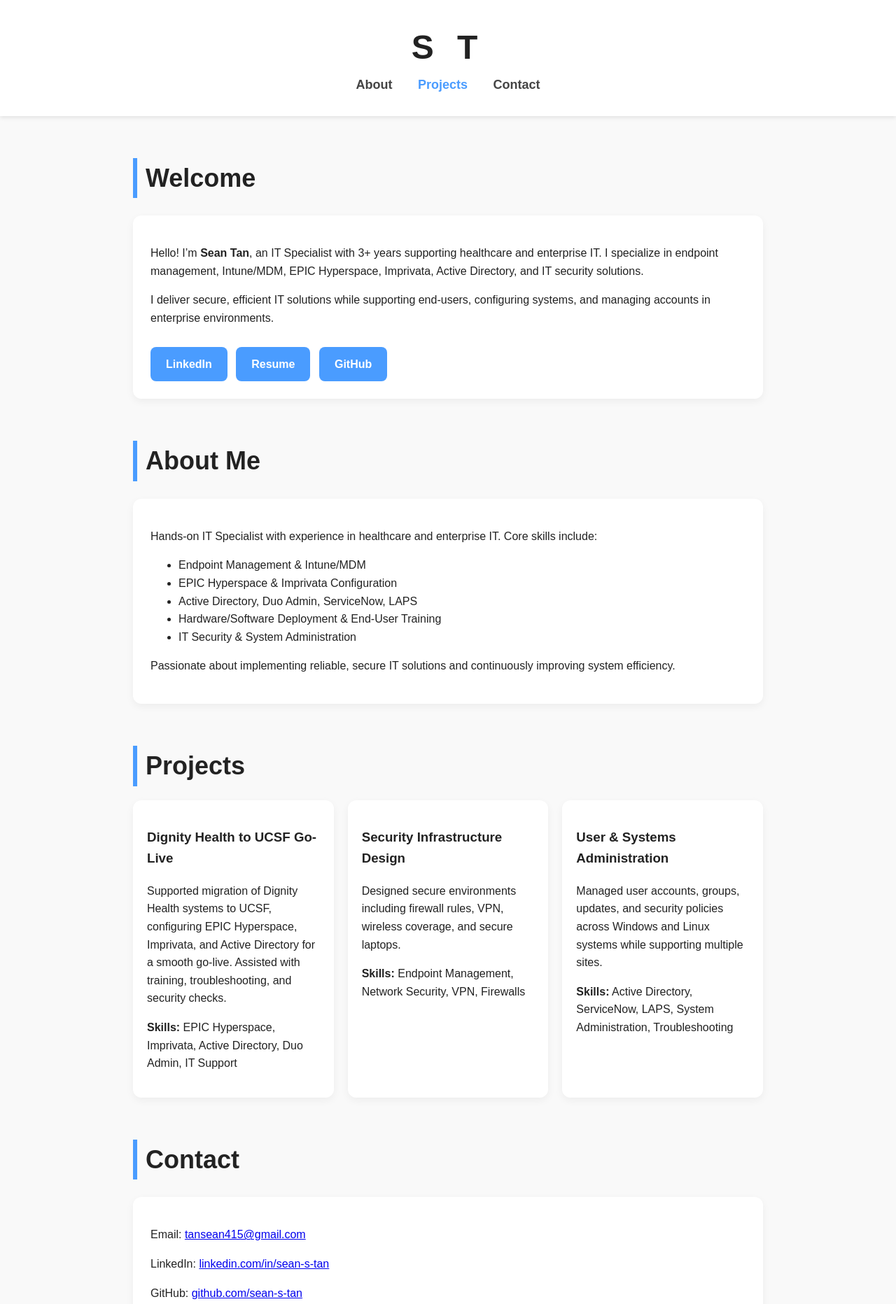
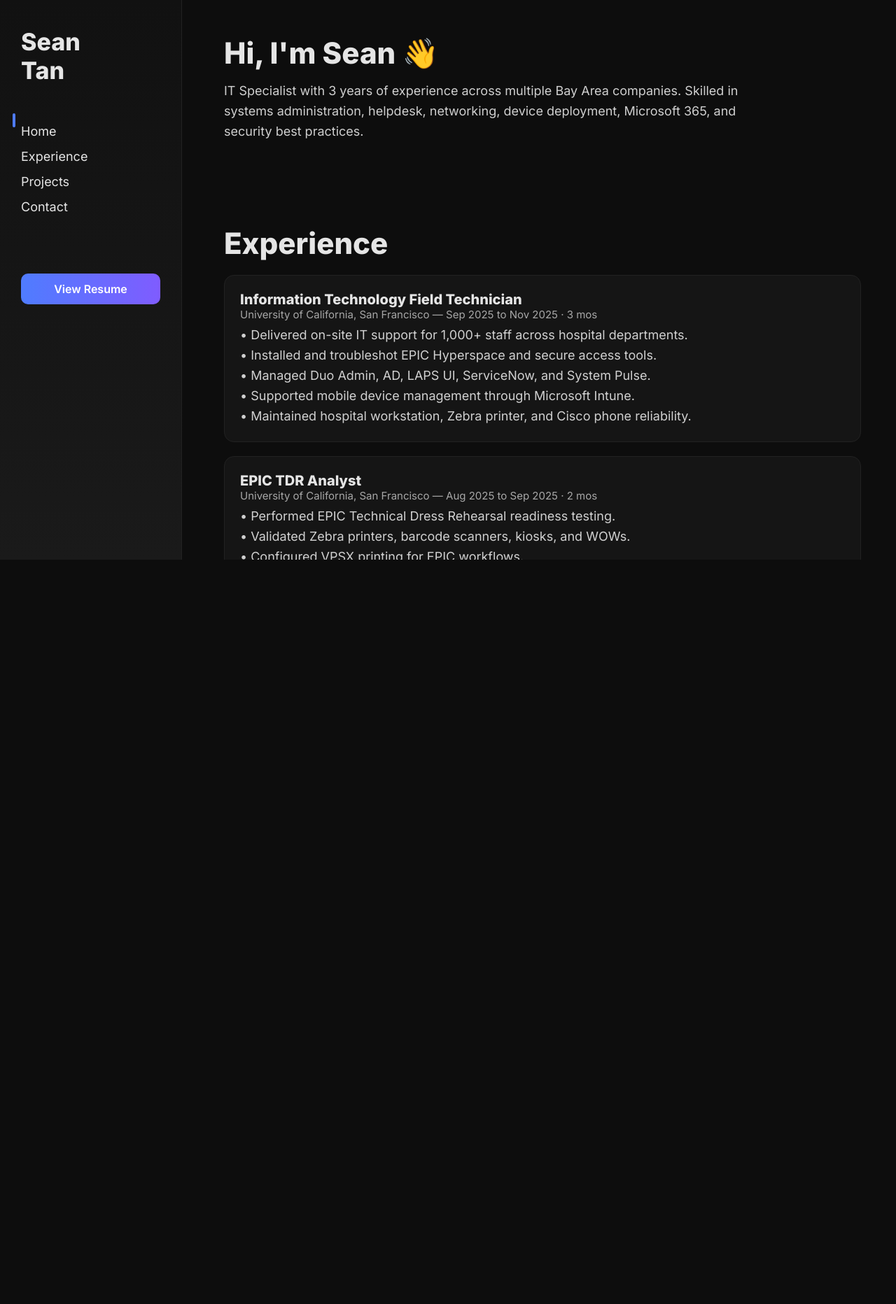
Before and after one commit to sean-s-tan/sean-s-tan.github.io, a plain HTML site: page index.html in a window 1280 px wide. Shown: the top 1864 px of the page at 70% size. After the commit the page ends 800 px from the top, so only its background shows below. Drawn offline with Linux system fonts and the light colour scheme.

Commit message:
Update index.html

```diff
--- a/index.html
+++ b/index.html
@@ -1,236 +1,351 @@
 <!DOCTYPE html>
 <html lang="en">
 <head>
-<meta charset="UTF-8">
-<meta name="viewport" content="width=device-width, initial-scale=1.0">
+  <meta charset="UTF-8" />
+  <meta name="viewport" content="width=device-width, initial-scale=1.0" />
   <title>Sean Tan | Portfolio</title>
+  <link href="https://fonts.googleapis.com/css2?family=Inter:wght@300;400;600;800&display=swap" rel="stylesheet">
+
   <style>
-/* --- Reset & Base --- */
+    :root {
+      --bg: #0d0d0d;
+      --text: #e5e5e5;
+      --card: #151515;
+      --accent: #4f7cff;
+      --accent2: #7f5cff;
+    }
+
+    * { margin: 0; padding: 0; box-sizing: border-box; font-family: "Inter", sans-serif; }
+
     body {
-    margin: 0;
-    font-family: Arial, sans-serif;
-    background: #f9f9f9;
-    color: #222;
-    line-height: 1.6;
+      background: var(--bg);
+      color: var(--text);
+      display: flex;
+      height: 100vh;
+      overflow: hidden;
+    }
+
+    /* Sidebar */
+    .sidebar {
+      width: 260px;
+      background: linear-gradient(180deg, #111 0%, #1a1a1a 100%);
+      padding: 40px 30px;
+      display: flex;
+      flex-direction: column;
+      gap: 40px;
+      border-right: 1px solid #222;
+      animation: slideIn 0.7s ease;
+      position: fixed;
+      height: 100%;
+      left: 0; top: 0;
+      overflow-y: auto;
+    }
+
+    @keyframes slideIn {
+      from { transform: translateX(-60px); opacity: 0; }
+      to { transform: translateX(0); opacity: 1; }
+    }
+
+    .name { font-size: 34px; font-weight: 800; line-height: 1.2; }
+
+    nav a {
+      display: block; margin: 15px 0;
+      text-decoration: none; color: var(--text);
+      font-size: 18px; transition: 0.25s;
+    }
+
+    nav a:hover {
+      color: var(--accent);
+      transform: translateX(6px);
+      text-shadow: 0 0 8px var(--accent);
+    }
+
+    .resume-btn {
+      margin-top: 30px;
+      padding: 12px 18px;
+      background: linear-gradient(90deg, var(--accent), var(--accent2));
+      color: white; border-radius: 10px;
+      text-decoration: none; font-weight: 600;
+      text-align: center; transition: 0.3s;
+    }
+
+    .resume-btn:hover { transform: scale(1.06); box-shadow: 0 0 18px var(--accent2); }
+
+    /* Main content */
+    .content {
+      flex: 1;
+      overflow-y: auto;
+      padding: 50px;
+      padding-left: 320px;
       scroll-behavior: smooth;
     }
 
-/* --- Header & Navigation --- */
-header {
-    padding: 30px;
-    text-align: center;
-    background: #ffffff;
-    box-shadow: 0 2px 6px rgba(0,0,0,0.1);
-    position: sticky;
-    top: 0;
-    z-index: 100;
-    animation: fadeInDown 1s ease;
-}
-.logo {
-    font-size: 48px;
-    font-weight: bold;
-    letter-spacing: 10px;
-}
-nav a {
-    color: #444;
-    margin: 0 16px;
-    text-decoration: none;
-    font-weight: bold;
-    font-size: 18px;
-}
-nav a.active {
-    color: #4a9cff;
-}
-nav a:hover { color: #4a9cff; }
-
-/* --- Sections --- */
     section {
-    max-width: 900px;
-    margin: 60px auto;
-    padding: 0 20px;
-    opacity: 0;
-    transform: translateY(40px);
-    animation: fadeInUp 1s forwards;
-}
-section:nth-of-type(1){ animation-delay: 0.3s; }
-section:nth-of-type(2){ animation-delay: 0.6s; }
-section:nth-of-type(3){ animation-delay: 0.9s; }
-section:nth-of-type(4){ animation-delay: 1.2s; }
-
-/* --- Headings & Cards --- */
-h2 {
-    font-size: 36px;
-    margin-bottom: 20px;
-    border-left: 6px solid #4a9cff;
-    padding-left: 12px;
-}
-.card {
-    background: #ffffff;
-    padding: 25px;
-    margin: 25px 0;
-    border-radius: 12px;
-    box-shadow: 0 4px 12px rgba(0,0,0,0.05);
-    transition: transform 0.3s;
-}
-.card:hover { transform: translateY(-5px); }
-
-/* --- Buttons --- */
-.btn {
-    display: inline-block;
-    margin-top: 12px;
-    margin-right: 8px;
-    padding: 12px 22px;
-    background: #4a9cff;
-    color: #fff;
-    text-decoration: none;
-    border-radius: 8px;
-    font-weight: bold;
-    transition: background 0.3s, transform 0.3s;
-}
-.btn:hover { background: #1f7adf; transform: translateY(-2px); }
-
-/* --- Project Gallery --- */
-.project-gallery {
-    display: grid;
-    grid-template-columns: repeat(auto-fit, minmax(250px, 1fr));
-    gap: 20px;
-}
-.project-card {
-    background: #ffffff;
-    border-radius: 12px;
-    box-shadow: 0 4px 12px rgba(0,0,0,0.05);
-    padding: 20px;
-    transition: transform 0.3s, box-shadow 0.3s;
-}
-.project-card:hover {
-    transform: translateY(-5px);
-    box-shadow: 0 8px 20px rgba(0,0,0,0.1);
+      margin-bottom: 120px;
+      animation: fadeIn 1.1s ease;
     }
 
-/* --- Footer --- */
-footer {
-    text-align: center;
-    padding: 25px;
-    font-size: 14px;
-    color: #777;
-    border-top: 1px solid #ddd;
-}
-
-/* --- Animations --- */
-@keyframes fadeInUp {
-    to { opacity: 1; transform: translateY(0); }
-}
-@keyframes fadeInDown {
-    from { opacity: 0; transform: translateY(-20px); }
+    @keyframes fadeIn {
+      from { opacity: 0; transform: translateY(20px); }
       to { opacity: 1; transform: translateY(0); }
     }
 
-/* --- Responsive --- */
-@media(max-width:600px){
-    .logo { font-size: 36px; }
-    nav a { margin: 0 10px; font-size: 16px; }
-    h2 { font-size: 28px; }
+    h1 { font-size: 42px; margin-bottom: 15px; }
+    h2 { font-size: 24px; margin-bottom: 10px; color: var(--accent); }
+    p  { font-size: 18px; line-height: 1.6; max-width: 800px; opacity: 0.9; }
+
+    /* Job Cards */
+    .job-card {
+      background: var(--card);
+      padding: 22px;
+      border-radius: 14px;
+      margin: 20px 0;
+      transition: 0.35s ease;
+      border: 1px solid #222;
+      transform: translateY(0);
+    }
+
+    .job-card:hover {
+      transform: translateY(-8px) scale(1.02);
+      box-shadow: 0 12px 28px rgba(0,0,0,0.5);
+      border-color: var(--accent);
+    }
+
+    .job-title { font-size: 20px; font-weight: 700; }
+    .company   { font-size: 15px; opacity: 0.7; margin-bottom: 6px; }
+
+    /* Back to Top */
+    #backToTop {
+      position: fixed;
+      bottom: 30px; right: 30px;
+      padding: 14px 18px;
+      font-size: 16px;
+      border: none;
+      border-radius: 50px;
+      cursor: pointer;
+      background: var(--accent);
+      color: white;
+      box-shadow: 0 0 12px var(--accent);
+      transition: 0.3s;
+      display: none;
+    }
+
+    #backToTop:hover {
+      transform: scale(1.1);
+      box-shadow: 0 0 18px var(--accent2);
+    }
+    /* Hover animation for timeline dots */
+  .timeline-dot:hover {
+    transform: scale(1.4);
+    background: var(--accent);
+    box-shadow: 0 0 12px var(--accent);
+  }
+
+  /* Fade-in animation */
+  .fade-section {
+    opacity: 0;
+    transform: translateY(30px);
+    transition: opacity 0.8s ease, transform 0.8s ease;
+  }
+  .fade-visible {
+    opacity: 1;
+    transform: translateY(0);
+  }
+
+  /* Left moving indicator */
+  .sidebar nav {
+    position: relative;
+  }
+
+  .active-indicator {
+    position: absolute;
+    left: -12px;
+    width: 4px;
+    height: 20px;
+    background: var(--accent);
+    border-radius: 4px;
+    transition: top 0.3s ease;
   }
 </style>
 </head>
+
 <body>
+  <div class="sidebar">
+    <div class="name">Sean<br>Tan</div>
 
-<header>
-    <div class="logo">S   T</div>
     <nav>
-        <a href="#about" class="active">About</a>
+      <div class="active-indicator"></div>
+      <a href="#home">Home</a>
+      <a href="#experience">Experience</a>
       <a href="#projects">Projects</a>
       <a href="#contact">Contact</a>
     </nav>
-</header>
 
-<!-- Home Section -->
+    <a class="resume-btn" href="https://drive.google.com/file/d/1aOA_ybkdGNjQ6aEqpNvFY6koMiox4PzK/view?usp=sharing" target="_blank">View Resume</a>
+  </div>
+
+  <div class="content">
     <section id="home">
-    <h2>Welcome</h2>
-    <div class="card">
-        <p>Hello! I’m <strong>Sean Tan</strong>, an IT Specialist with 3+ years supporting healthcare and enterprise IT. I specialize in endpoint management, Intune/MDM, EPIC Hyperspace, Imprivata, Active Directory, and IT security solutions.</p>
-        <p>I deliver secure, efficient IT solutions while supporting end-users, configuring systems, and managing accounts in enterprise environments.</p>
-        <a class="btn" href="https://www.linkedin.com/in/sean-s-tan/" target="_blank">LinkedIn</a>
-        <a class="btn" href="https://drive.google.com/file/d/1aOA_ybkdGNjQ6aEqpNvFY6koMiox4PzK/view?usp=sharing" target="_blank">Resume</a>
-        <a class="btn" href="https://github.com/sean-s-tan" target="_blank">GitHub</a>
-    </div>
+      <h1>Hi, I'm Sean 👋</h1>
+      <p>IT Specialist with 3 years of experience across multiple Bay Area companies. Skilled in systems administration, helpdesk, networking, device deployment, Microsoft 365, and security best practices.</p>
     </section>
 
-<!-- About Section -->
-<section id="about">
-    <h2>About Me</h2>
-    <div class="card">
-        <p>Hands-on IT Specialist with experience in healthcare and enterprise IT. Core skills include:</p>
-        <ul>
-            <li>Endpoint Management & Intune/MDM</li>
-            <li>EPIC Hyperspace & Imprivata Configuration</li>
-            <li>Active Directory, Duo Admin, ServiceNow, LAPS</li>
-            <li>Hardware/Software Deployment & End-User Training</li>
-            <li>IT Security & System Administration</li>
-        </ul>
-        <p>Passionate about implementing reliable, secure IT solutions and continuously improving system efficiency.</p>
+    <section id="experience">
+      <h1>Experience</h1>
+
+      <div class="timeline">
+        <div class="timeline-item">
+          <div class="timeline-dot"></div>
+          <div class="timeline-content job-card">
+            <div class="job-title">Information Technology Field Technician</div>
+            <div class="company">University of California, San Francisco — Sep 2025 to Nov 2025 · 3 mos</div>
+            <p>• Delivered on-site IT support for 1,000+ staff across hospital departments.<br>
+            • Installed and troubleshot EPIC Hyperspace and secure access tools.<br>
+            • Managed Duo Admin, AD, LAPS UI, ServiceNow, and System Pulse.<br>
+            • Supported mobile device management through Microsoft Intune.<br>
+            • Maintained hospital workstation, Zebra printer, and Cisco phone reliability.</p>
           </div>
-</section>
+        </div>
 
-<!-- Projects Section -->
-<section id="projects">
-    <h2>Projects</h2>
-    <div class="project-gallery">
-        <div class="project-card">
-            <h3>Dignity Health to UCSF Go-Live</h3>
-            <p>Supported migration of Dignity Health systems to UCSF, configuring EPIC Hyperspace, Imprivata, and Active Directory for a smooth go-live. Assisted with training, troubleshooting, and security checks.</p>
-            <p><strong>Skills:</strong> EPIC Hyperspace, Imprivata, Active Directory, Duo Admin, IT Support</p>
+        <div class="timeline-item">
+          <div class="timeline-dot"></div>
+          <div class="timeline-content job-card">
+            <div class="job-title">EPIC TDR Analyst</div>
+            <div class="company">University of California, San Francisco — Aug 2025 to Sep 2025 · 2 mos</div>
+            <p>• Performed EPIC Technical Dress Rehearsal readiness testing.<br>
+            • Validated Zebra printers, barcode scanners, kiosks, and WOWs.<br>
+            • Configured VPSX printing for EPIC workflows.<br>
+            • Collaborated with IT/clinical teams to ensure smooth go‑live.</p>
           </div>
-        <div class="project-card">
-            <h3>Security Infrastructure Design</h3>
-            <p>Designed secure environments including firewall rules, VPN, wireless coverage, and secure laptops.</p>
-            <p><strong>Skills:</strong> Endpoint Management, Network Security, VPN, Firewalls</p>
         </div>
-        <div class="project-card">
-            <h3>User & Systems Administration</h3>
-            <p>Managed user accounts, groups, updates, and security policies across Windows and Linux systems while supporting multiple sites.</p>
-            <p><strong>Skills:</strong> Active Directory, ServiceNow, LAPS, System Administration, Troubleshooting</p>
+
+        <div class="timeline-item">
+          <div class="timeline-dot"></div>
+          <div class="timeline-content job-card">
+            <div class="job-title">Desktop Deployment Tech</div>
+            <div class="company">UCSF Benioff Children's Hospitals — May 2025 to Aug 2025 · 4 mos</div>
+            <p>• Deployed and imaged 500+ Dell AIO & Cybernet medical PCs.<br>
+            • Configured AD accounts, printers, EPIC Hyperspace, Imprivata.<br>
+            • Maintained large‑scale inventory and asset tracking.<br>
+            • Scheduled deployments minimizing workflow disruption.</p>
+          </div>
+        </div>
+
+        <div class="timeline-item">
+          <div class="timeline-dot"></div>
+          <div class="timeline-content job-card">
+            <div class="job-title">IT Technician</div>
+            <div class="company">Self-Employed — Jun 2022 to May 2025 · 3 yrs</div>
+            <p>• Provided IT consulting, server setup, data recovery, networking.<br>
+            • Configured Windows/macOS systems and optimized performance.<br>
+            • Communicated solutions clearly to non‑technical clients.</p>
+          </div>
+        </div>
+
+        <div class="timeline-item">
+          <div class="timeline-dot"></div>
+          <div class="timeline-content job-card">
+            <div class="job-title">Information Technology Support Specialist</div>
+            <div class="company">San Francisco State University — Feb 2022 to May 2025 · 3 yrs 4 mos</div>
+            <p>• Supported faculty, staff, and students across Windows/macOS.<br>
+            • Installed software, VPNs, and performed system optimization.<br>
+            • Onboarded/offboarded users via AD and secure provisioning.<br>
+            • Troubleshot hardware, networking, and classroom tech.</p>
+          </div>
         </div>
       </div>
     </section>
 
-<!-- Contact Section -->
-<section id="contact">
-    <h2>Contact</h2>
-    <div class="card">
-        <p>Email: <a href="mailto:tansean415@gmail.com">tansean415@gmail.com</a></p>
-        <p>LinkedIn: <a href="https://www.linkedin.com/in/sean-s-tan/" target="_blank">linkedin.com/in/sean-s-tan</a></p>
-        <p>GitHub: <a href="https://github.com/sean-s-tan" target="_blank">github.com/sean-s-tan</a></p>
+    <section id="projects">
+      <h1>Projects</h1>
+
+      <div class="project-grid">
+        <div class="project-card">
+          <h2>Security Infrastructure Design</h2>
+        </div>
+        <div class="project-card">
+          <h2>Systems Administration Improvements</h2>
+        </div>
+        <div class="project-card">
+          <h2>Windows & Linux Account Management</h2>
+        </div>
+        <div class="project-card">
+          <h2>Network Optimization Project</h2>
+        </div>
       </div>
     </section>
 
-<footer>
-    © 2025 Sean Tan
-</footer>
+    <section id="contact">
+      <h1>Contact</h1>
+      <p>Email: <b>tansean415@gmail.com</b></p>
+      <p>LinkedIn: <b>/in/sean-s-tan</b></p>
+      <p>Phone: <b>(415) 377-4965</b></p>
+    </section>
+  </div>
+
+  <button id="backToTop" onclick="window.scrollTo({ top: 0, behavior: 'smooth' })">▲ Top</button>
 
   <script>
-// Smooth scroll for nav links
-const navLinks = document.querySelectorAll('nav a');
+    const btn = document.getElementById('backToTop');
+    window.addEventListener('scroll', () => {
+      btn.style.display = window.scrollY > 300 ? 'block' : 'none';
+    });
+  </script>
+  <script>
+    // highlight sidebar links on scroll
     const sections = document.querySelectorAll('section');
+    const navLinks = document.querySelectorAll('.sidebar nav a');
+
+    window.addEventListener('scroll', () => {
+      let current = '';
+
+      sections.forEach(section => {
+        const sectionTop = section.offsetTop - 120;
+        const sectionHeight = section.clientHeight;
+        if (pageYOffset >= sectionTop && pageYOffset < sectionTop + sectionHeight) {
+          current = section.getAttribute('id');
+        }
+      });
 
       navLinks.forEach(link => {
-  link.addEventListener('click', e => {
-    e.preventDefault();
-    document.querySelector(link.getAttribute('href')).scrollIntoView({ behavior: 'smooth' });
-  });
-});
-
-// Highlight active nav link
-window.addEventListener('scroll', () => {
-  let scrollPos = window.scrollY + 150;
-  sections.forEach(section => {
-    if(scrollPos >= section.offsetTop && scrollPos < section.offsetTop + section.offsetHeight){
-      navLinks.forEach(link => link.classList.remove('active'));
-      document.querySelector(`nav a[href="#${section.id}"]`).classList.add('active');
+        link.classList.remove('active-link');
+        if (link.getAttribute('href') === `#${current}`) {
+          link.classList.add('active-link');
         }
       });
     });
   </script>
+  <script>
+    // Fade-in on scroll
+    const faders = document.querySelectorAll('section');
+    const appearOptions = { threshold: 0.2 };
+    const appearOnScroll = new IntersectionObserver((entries) => {
+      entries.forEach(entry => {
+        if (entry.isIntersecting) {
+          entry.target.classList.add('fade-visible');
+        }
+      });
+    }, appearOptions);
 
+    faders.forEach(sec => sec.classList.add('fade-section'));
+    faders.forEach(sec => appearOnScroll.observe(sec));
+
+    // Moving left indicator
+    const indicator = document.querySelector('.active-indicator');
+    const navLinks = document.querySelectorAll('.sidebar nav a');
+
+    function updateIndicator() {
+      const active = document.querySelector('.active-link');
+      if (active) {
+        const rect = active.getBoundingClientRect();
+        const sidebarRect = document.querySelector('.sidebar').getBoundingClientRect();
+        indicator.style.top = rect.top - sidebarRect.top + 'px';
+      }
+    }
+
+    window.addEventListener('scroll', updateIndicator);
+    window.addEventListener('resize', updateIndicator);
+    setTimeout(updateIndicator, 400);
+  </script>
 </body>
 </html>
```
Lines whose indentation alone changed are shown as unchanged.
